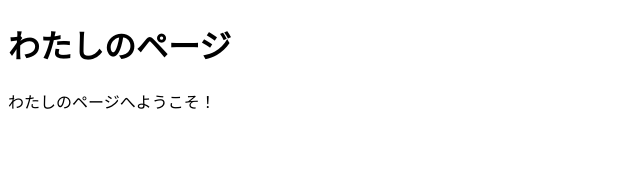
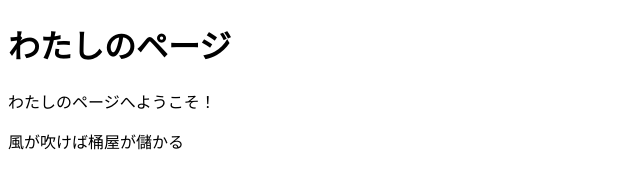
Before and after one commit to Aries2357/testsite, a plain HTML site: page index.html in a window 1280 px wide. Shown: the whole page, without its empty margins (0-640 px from the left). Drawn offline with Linux system fonts and the light colour scheme.

Commit message:
あああああああああああああああ

```diff
--- a/index.html
+++ b/index.html
@@ -6,5 +6,6 @@
 <body>
 <h1>わたしのページ</h1>
 <p>わたしのページへようこそ！</p>
+<p>風が吹けば桶屋が儲かる</p>
 </body>
 </html>
```
